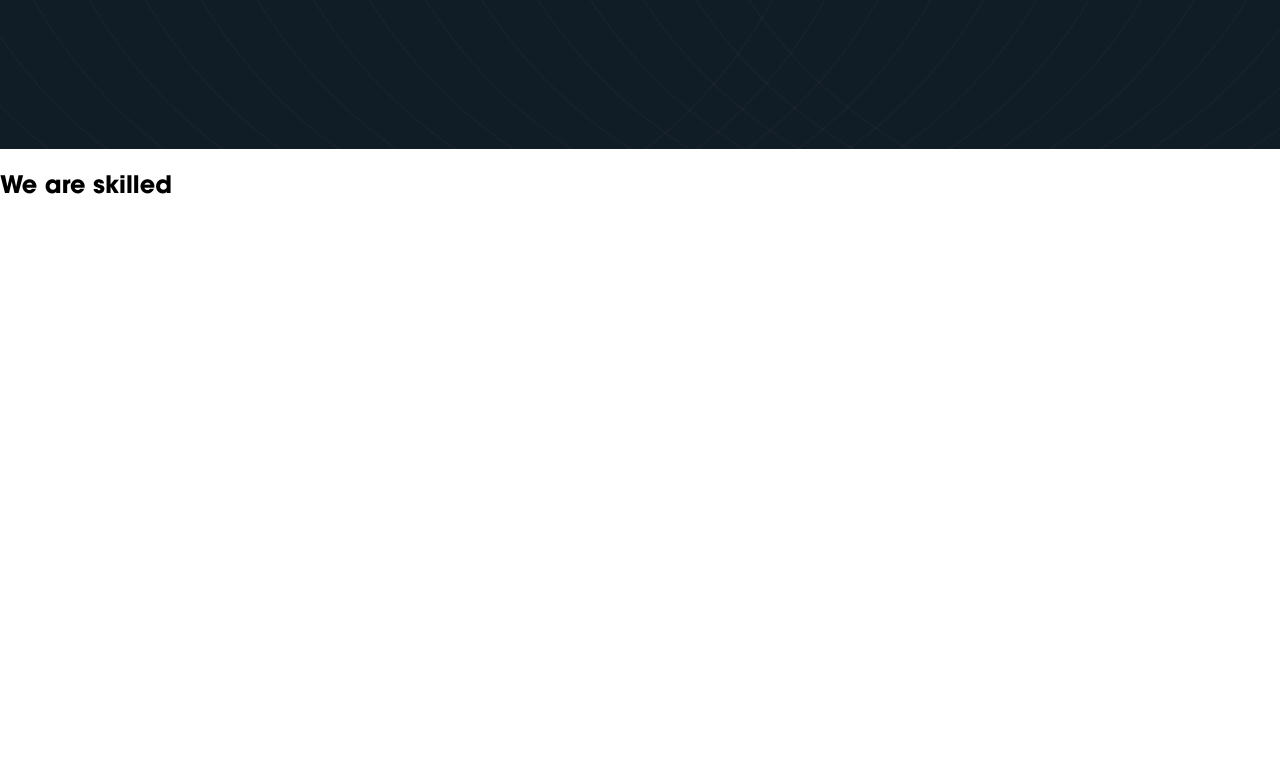
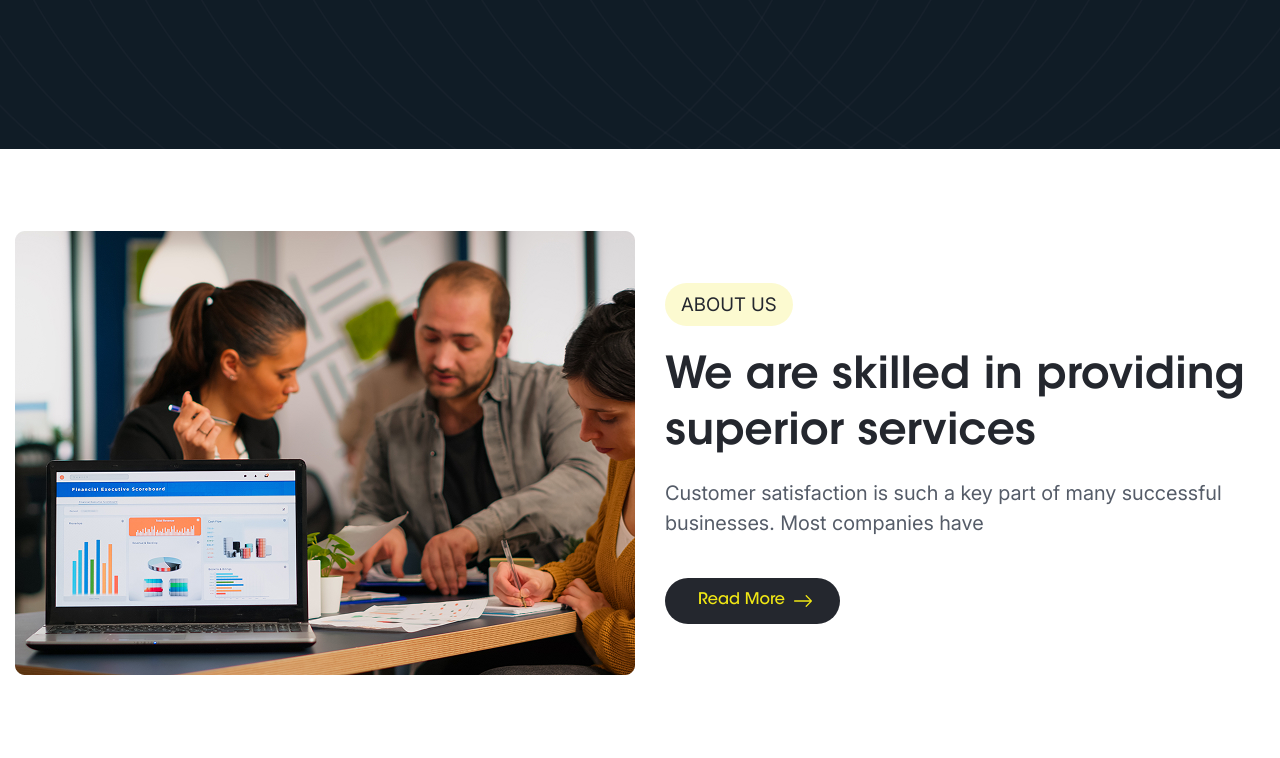
Before and after one commit to nightylay/rise-creative, a plain HTML site: page index.html in a window 1280 px wide. Shown: the part 651-1409 px from the top of the page. Before the commit the page ends 856 px from the top, so only its background shows below. Drawn offline with Linux system fonts and the light colour scheme.

Commit message:
Add about section

```diff
--- a/index.html
+++ b/index.html
@@ -63,9 +63,8 @@
               <div class="hero__info">
                 <div class="hero__info-container container">
                   <div class="hero__info-body">
-                    <h1 class="hero__title title">
-                      We’re a Creative Design Agency
-                    </h1>
+                    <h1 class="hero__title">We’re a Creative Design Agency</h1>
+                    <h2 class="visually-hidden">Creative Design Agency</h2>
                     <div class="hero__description">
                       <p>
                         We are delivering top level digital services best
@@ -73,7 +72,9 @@
                       </p>
                     </div>
                     <div class="hero__actions">
-                      <button class="hero__button-start button">
+                      <button
+                        class="hero__button-start button icon--black-arrow"
+                      >
                         Get Started
                       </button>
                       <div class="hero__play-video">
@@ -357,8 +358,39 @@
         </section>
       </div>
       <main class="content">
-        <section class="about">
-          <h1>We are skilled</h1>
+        <section class="about section">
+          <h2 class="visually-hidden">About us</h2>
+          <div class="about-container container">
+            <div class="about-body">
+              <div class="about__image-block">
+                <img
+                  src="./images/about.jpg"
+                  alt="About us"
+                  width="620"
+                  height="444"
+                  loading="lazy"
+                />
+              </div>
+              <div class="about__info">
+                <div class="about__info-body">
+                  <h3 class="about__info-title title">About us</h3>
+                  <div class="about__info-subtitle subtitle">
+                    We are skilled in providing superior services
+                  </div>
+                  <div class="about__info-description description">
+                    Customer satisfaction is such a key part of many successful
+                    businesses. Most companies have
+                  </div>
+                  <button
+                    class="about__info-button button --button-black icon--yellow-arrow"
+                    type="button"
+                  >
+                    Read More
+                  </button>
+                </div>
+              </div>
+            </div>
+          </div>
         </section>
       </main>
     </div>
--- a/styles.css
+++ b/styles.css
@@ -165,10 +165,6 @@ body {
     (когда, например, нужно будет "прижать" футер к низу сайта)
    */
   min-height: 100%;
-  /**
-    Унифицированный интерлиньяж
-   */
-  line-height: 1.5;
 }
 
 /**
@@ -225,6 +221,7 @@ svg * {
   --color-light: #f3f4f6;
   --color-light-alternate: #f5f5f5;
   --color-yellow: #f0e714;
+  --color-light-yellow: rgba(240, 231, 20, 0.2);
   --color-gray: #555c68;
   --color-gray-header: #bab9b9;
 
@@ -243,11 +240,8 @@ svg * {
   --border-radius: 100px;
 
   --height-button: 50px;
-}
-.main-section {
-  background: var(--color-dark-alternate) url('./images/bg-lines.png') no-repeat;
-  background-position: -450px;
-  object-fit: cover;
+
+  --padding-block-y: 140px;
 }
 
 body {
@@ -268,9 +262,56 @@ a {
   padding-inline: var(--container-padding-x);
 }
 
+.section {
+  padding-block: var(--padding-block-y);
+}
+
+.main-section {
+  background: var(--color-dark-alternate) url('./images/bg-lines.png') no-repeat;
+  background-position: -450px;
+  object-fit: cover;
+}
+
 .title {
-  font-size: clamp(24px, 3.05vw, 44px);
+  color: var(--color-dark);
+  background-color: var(--color-light-yellow);
+  display: inline-block;
+  text-transform: uppercase;
+  padding: 10px 16px;
+  border-radius: var(--border-radius);
+}
+
+.subtitle {
+  font-family: var(--font-family-base);
+  font-size: 44px;
   font-weight: 600;
+  line-height: 1.27;
+  color: var(--color-dark);
+}
+
+.description {
+  color: var(--color-gray);
+  font-size: 20px;
+  line-height: 1.5;
+}
+
+.title,
+.description {
+  font-family: var(--font-family-accent);
+  font-weight: 400;
+}
+
+.visually-hidden {
+  position: absolute !important;
+  width: 1px !important;
+  height: 1px !important;
+  margin: -1px !important;
+  border: 0 !important;
+  padding: 0 !important;
+  white-space: nowrap !important;
+  clip-path: inset(100%) !important;
+  clip: rect(0 0 0 0) !important;
+  overflow: hidden !important;
 }
 
 .button {
@@ -430,13 +471,13 @@ a {
   padding-left: 36px;
 }
 
-.hero__button-start::after {
+.hero__button-start.icon--black-arrow::after {
   content: '';
   height: 100%;
   aspect-ratio: 1;
   position: absolute;
   right: 0;
-  background: url('./icons/arrow-right.svg') left / 40% no-repeat;
+  background: url('./icons/arrow-right_black.svg') left / 40% no-repeat;
 }
 
 .hero__actions {
@@ -531,6 +572,64 @@ a {
   fill: var(--color-gray);
 }
 
+.about-body {
+  display: flex;
+  align-items: center;
+  gap: 30px;
+}
+
+.about__info-body {
+  padding-block: 54px;
+}
+
+.about__image-block {
+  flex-shrink: 0;
+}
+
+.about__info-title:not(:last-child) {
+  margin-bottom: 24px;
+}
+
+.about__info-subtitle:not(:last-child) {
+  margin-bottom: 16px;
+}
+
+.about__info-description:not(:last-child) {
+  margin-bottom: 40px;
+}
+
+.about__info-button {
+  display: inline-flex;
+  align-items: center;
+  position: relative;
+  height: 46px;
+  padding-right: 55px;
+  padding-left: 33px;
+}
+
+.about__info-button.--button-black {
+  background-color: var(--color-dark);
+  color: var(--color-yellow);
+}
+
+.about__info-button.icon--yellow-arrow::after {
+  content: '';
+  height: 100%;
+  aspect-ratio: 1;
+  position: absolute;
+  right: 0;
+  background: url('./icons/arrow-right_yellow.svg') left / 40% no-repeat;
+}
+
+.about__info-button:hover {
+  background-color: var(--color-yellow);
+  color: var(--color-dark);
+}
+
+.about__info-button.icon--yellow-arrow:hover::after {
+  background: url('./icons/arrow-right_black.svg') left / 40% no-repeat;
+}
+
 @media (max-width: 1300px) {
   .hero__partners {
     scroll-snap-type: x mandatory;
@@ -552,6 +651,9 @@ a {
 }
 
 @media (max-width: 1280px) {
+  .section {
+    padding-block: 80px;
+  }
   .hero__content {
     flex-direction: column;
     justify-content: center;
@@ -582,6 +684,16 @@ a {
 
   .hero__banner-image {
     display: none;
+  }
+}
+
+@media (max-width: 1060px) {
+  .about__info-body {
+    padding-block: 0px;
+  }
+  .about-body {
+    display: flex;
+    flex-direction: column-reverse;
   }
 }
 
@@ -684,8 +796,14 @@ a {
 }
 
 @media (max-width: 760px) {
+  .section {
+    padding-block: 40px;
+  }
   .hero__description::after {
     display: none;
+  }
+  .about__info-description:not(:last-child) {
+    margin-bottom: 30px;
   }
 }
 
```
Also changed, not shown: icons/arrow-right_black.svg (renamed from icons/arrow-right.svg), icons/arrow-right_yellow.svg (added).
